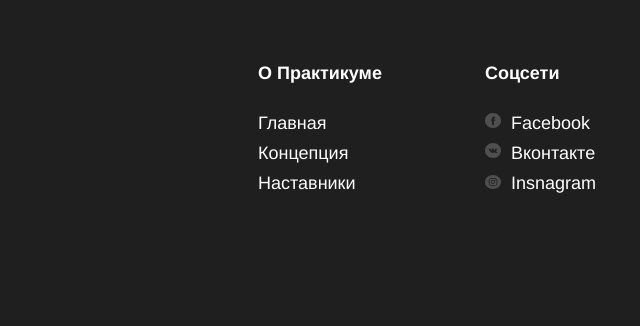
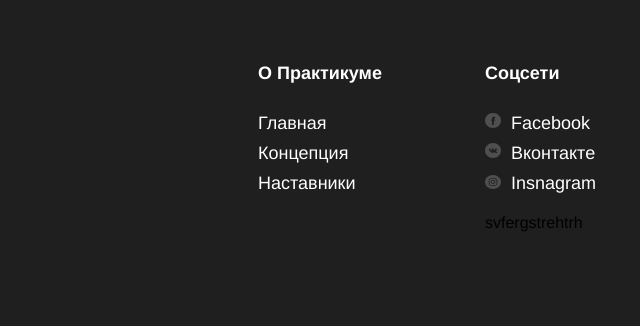
Before and after one commit to agryz01/how-to-learn, a plain HTML site: page index.html in a window 1280 px wide. Shown: the part 758-1084 px from the top of the page, 640-1280 px from the left. Drawn offline with Linux system fonts and the light colour scheme.

Commit message:
проба

```diff
--- a/index.html
+++ b/index.html
@@ -53,7 +53,7 @@
             <a href="#" class="footer__column-links_link"><img src="./images/vk_color_white.svg" alt="иконка ВК" class="footer__icon">Вконтакте</a>
             <a href="#" class="footer__column-links_link"><img src="./images/instagram_color_white.svg" alt="иконка Inst" class="footer__icon">Insnagram</a>
           </div>
-
+svfergstrehtrh
         </li>
       </ul>
     </footer>
```
